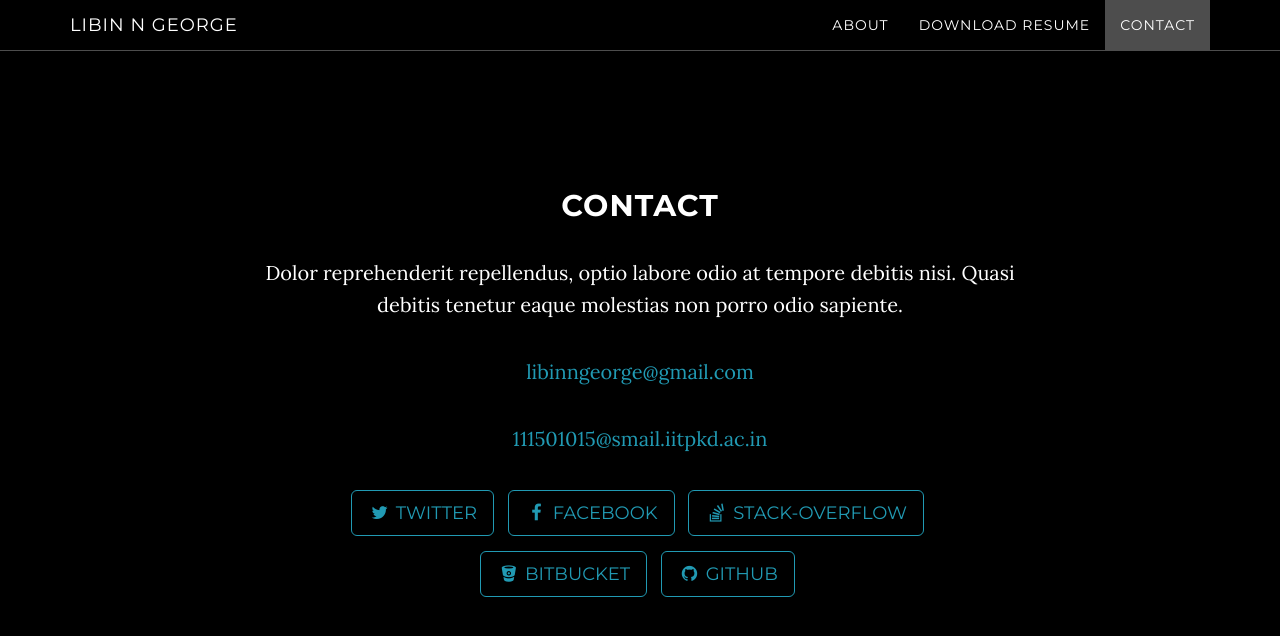
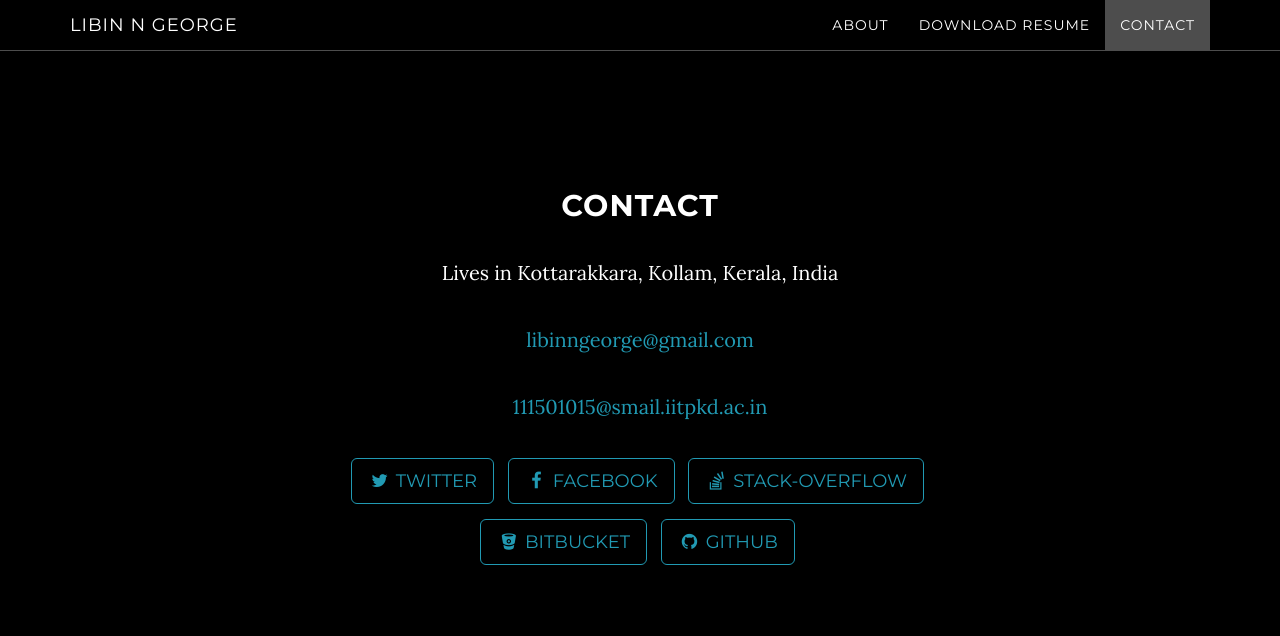
Before and after one commit to libin-n-g/MyProfile, a Jekyll site: the page built from index.html, in a window 1280 px wide and 900 px high, scrolled down 2156 px. Shown: the top 636 px of the window. Built offline with Jekyll 4.4.1, drawn with Linux system fonts in a browser that asks for light colours.

Commit message:
Adds place

```diff
--- a/_config.yml
+++ b/_config.yml
@@ -4,7 +4,7 @@ emaila: libinngeorge@gmail.com
 email: 111501015@smail.iitpkd.ac.in
 url: https://libin-n-g.github.io/MyProfile/
 description: "I am undergraduate student of Indian Institute of India, Palakkad persuing B.Tech Computer science and Engineering "
-baseurl: /MyProfile
+
 # Color settings (hex-codes without the leading hash-tag)
 color:
   primary-dark: '#000000'
--- a/_includes/contact.html
+++ b/_includes/contact.html
@@ -3,7 +3,7 @@
         <div class="row">
             <div class="col-lg-8 col-lg-offset-2">
                 <h2>Contact</h2>
-                <p>Dolor reprehenderit repellendus, optio labore odio at tempore debitis nisi. Quasi debitis tenetur eaque molestias non porro odio sapiente.</p>
+                <p>Lives in Kottarakkara, Kollam, Kerala, India</p>
                 <p><a href="mailto:{{ site.emaila }}">{{ site.emaila }}</a>
                 </p>
                 <p><a href="mailto:{{ site.email }}">{{ site.email }}</a>
```
